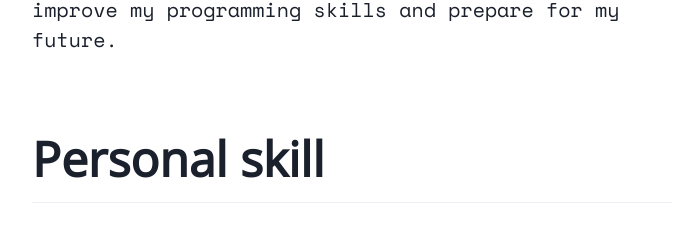
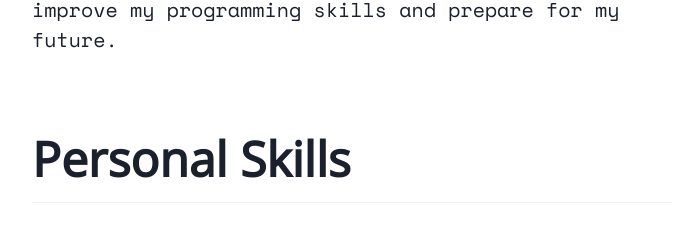
Before and after one commit to CutieCat6778/thinh.tech, a React (Create React App) app: page / in a window 1280 px wide. Shown: the part 1010-1247 px from the top of the page, without its empty margins (288-988 px from the left). Built offline with nearby package versions, Linux system fonts and the light colour scheme; no server answers.

Commit message:
Updated the typo
shout out to sadistik#7060

```diff
--- a/src/components/Main/skills/header.skills.tsx
+++ b/src/components/Main/skills/header.skills.tsx
@@ -3,7 +3,7 @@ import { Box, Divider, Heading } from "@chakra-ui/react";
 export function HeaderSkill(){
   return(
     <Box>
-      <Heading fontSize={"5xl"}>Personal skill</Heading>
+      <Heading fontSize={"5xl"}>Personal Skills</Heading>
       <Divider mb="25px" marginTop={"15px"}/>
     </Box>
   )
```
